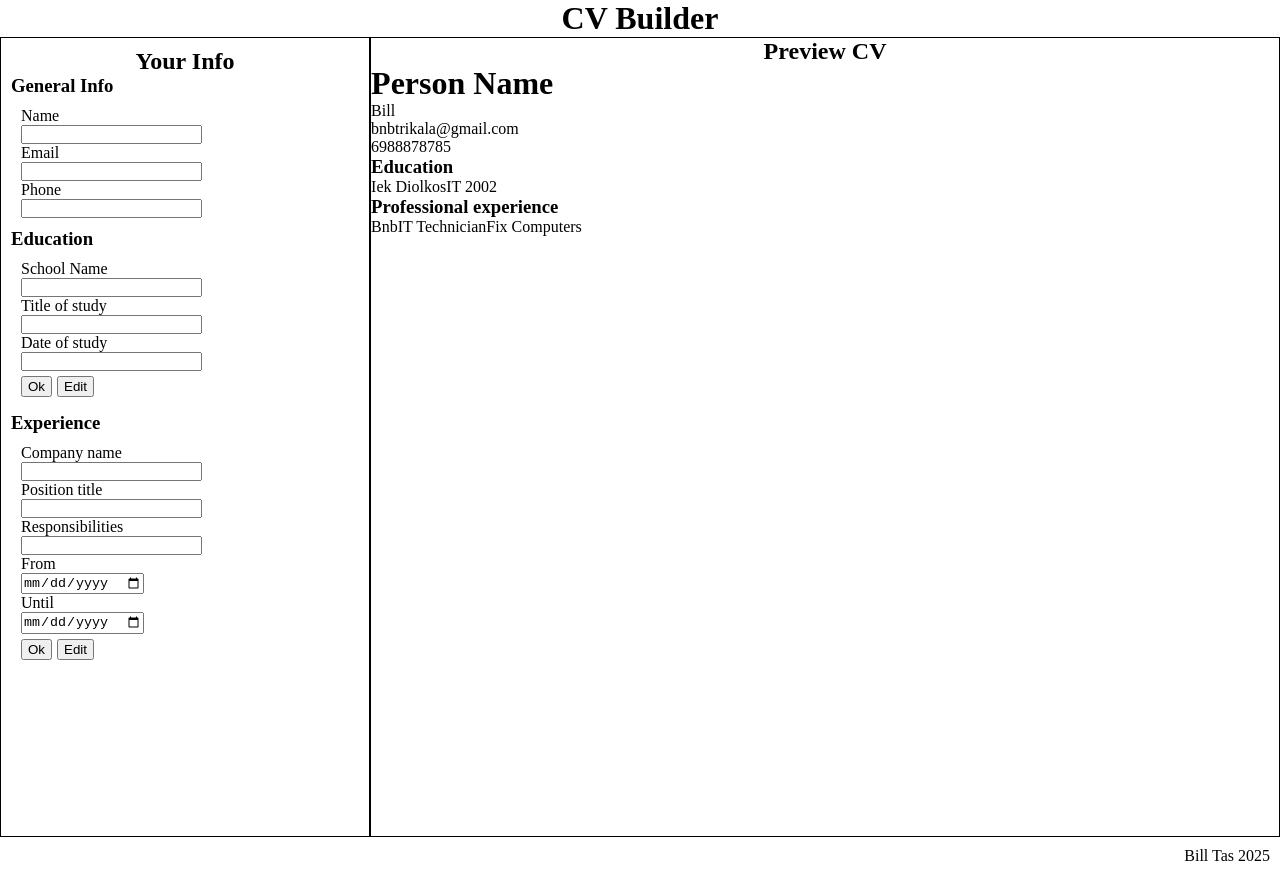
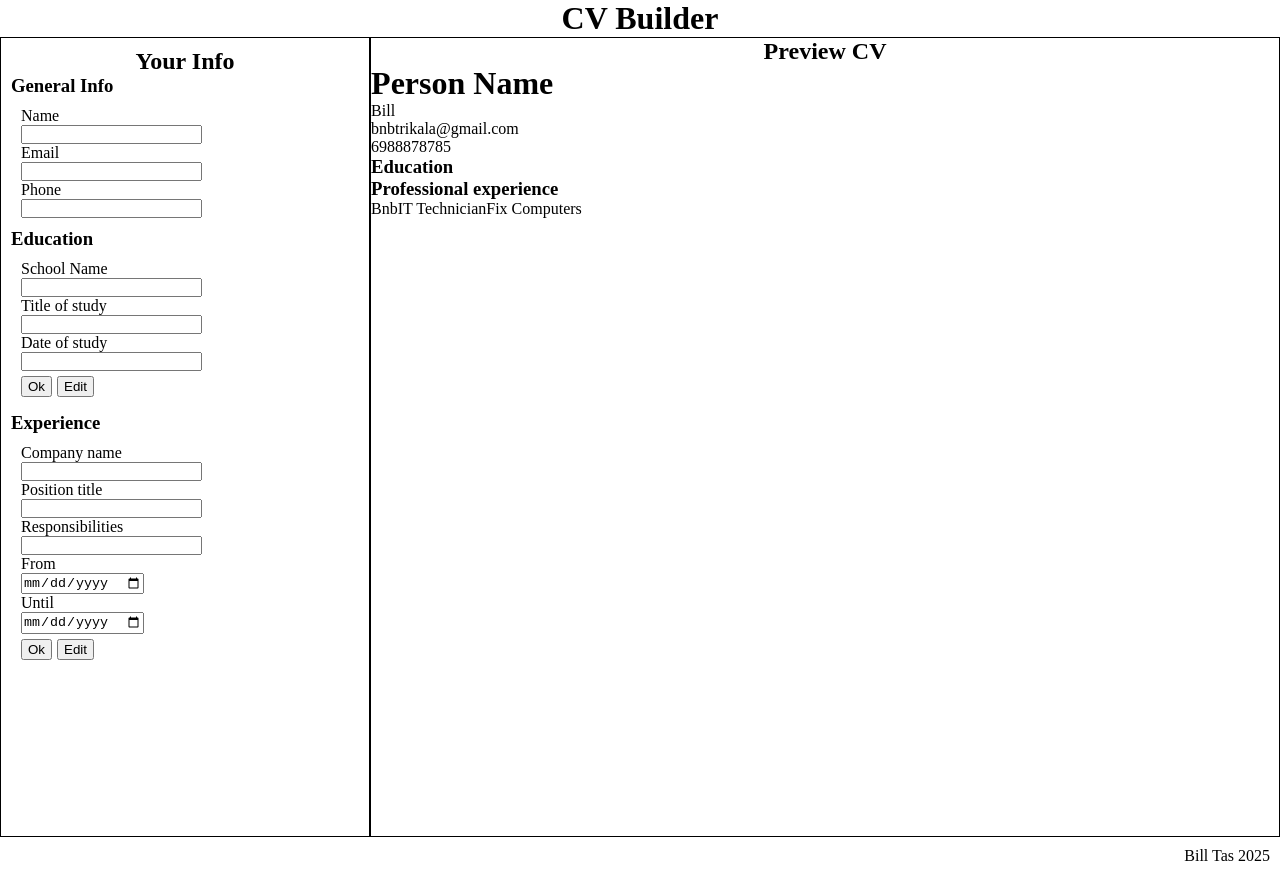
Before and after one commit to earnBill/reactCV, a React (Vite) app: page / in a window 1280 px wide. Built offline with nearby package versions, Linux system fonts and the light colour scheme.

Commit message:
finish education section

```diff
--- a/src/App.jsx
+++ b/src/App.jsx
@@ -9,6 +9,8 @@ function App() {
   const [school, setSchool] = useState('');
   const [study, setStudy] = useState('');
   const [date, setDate] = useState('');
+  const [company, setCompany] = useState('');
+  const [position, setPosition] = useState('');
   const [updateInfo, setUpdateInfo] = useState({
     general: {
       name:"Bill",
@@ -16,9 +18,9 @@ function App() {
       phone:"6988878785",
     },
     education: [{
-      schoolName:"Iek Diolkos",
-      titleStudy:"IT ",
-      dateStudy:"2002",
+      schoolName:"",
+      titleStudy:" ",
+      dateStudy:"",
     }],
     experience: [{
       companyName:"Bnb",
@@ -51,6 +53,7 @@ function App() {
               editEducation={editEducationInfo}
             />
             <PracticalExperienceForm
+              updateCompany={changeCompany}
               updateExperience={updateExperienceInfo}
               editExperience={editExperienceInfo}
               />
@@ -99,18 +102,25 @@ function App() {
     setDate(e.target.value);
     console.log(date);
   }
+  function changeCompany(e) {
+    setCompany(e.target.value);
+  }
   function editGeneralInfo(event) {
     console.log("Edit general info");
   }
   function updateEducationInfo(event) {
     console.log('Update education');
-    const newEducation = [...updateInfo.education];
-    newEducation[0] = {
-       ...newEducation[0],
+    const newEducation = [...updateInfo.education, {
       schoolName: school,
       titleStudy: study,
       dateStudy: date
-    };
+    }];
+    // newEducation[0] = {
+    //    ...newEducation[0],
+    //   schoolName: school,
+    //   titleStudy: study,
+    //   dateStudy: date
+    // };
     const newInfo = {...updateInfo, education: newEducation};
     setUpdateInfo(newInfo);
     console.log(updateInfo)
--- a/src/components/PracticalExperienceForm.jsx
+++ b/src/components/PracticalExperienceForm.jsx
@@ -1,18 +1,18 @@
-export default function PracticalExperienceForm({updateExperience, editExperience}) {
+export default function PracticalExperienceForm({updateCompany, updatePosition, updateRespo, updateFrom, updateUntil, updateExperience, editExperience}) {
   return (
     <div className="experience">
         <h3>Experience</h3>
         <form onSubmit={e => e.preventDefault()}>
           <label htmlFor="company">Company name</label>
-          <input type="text" name="company" id="company" key='bill'/>
+          <input type="text" name="company" id="company" onChange={updateCompany}/>
           <label htmlFor="position">Position title</label>
-          <input type="text" name="position" id="position"/>
+          <input type="text" name="position" id="position" onChange={updatePosition}/>
           <label htmlFor="responsibilities">Responsibilities</label>
-          <input type="text" name="responsibilities" id="responsibilities" />
+          <input type="text" name="responsibilities" id="responsibilities" onChange={updateRespo}/>
           <label htmlFor="from">From</label>
-          <input type="date" name="from" id="from" />
+          <input type="date" name="from" id="from" onChange={updateFrom}/>
           <label htmlFor="until">Until</label>
-          <input type="date" name="until" id="until" />
+          <input type="date" name="until" id="until" onChange={updateUntil}/>
           <button onClick={updateExperience}>Ok</button>
           <button onClick={editExperience}>Edit</button>
         </form>
--- a/src/components/Resume.jsx
+++ b/src/components/Resume.jsx
@@ -13,9 +13,15 @@ export default function Resume({personalInfo, educationInfo, experienceInfo}) {
         <div className="education-section">
           <h3>Education</h3>
           <div className="education">
-            {educationInfo[0].schoolName}
-            {educationInfo[0].titleStudy}
-            {educationInfo[0].dateStudy}
+            {educationInfo.map((educ, index) => {
+              if(index) {
+                return (
+                <div key={index}>
+                  {educ.schoolName}, {educ.titleStudy}, {educ.dateStudy}
+                </div>
+                );
+              }
+            })}
           </div>
         </div>
         <div className="experience-section">
```
